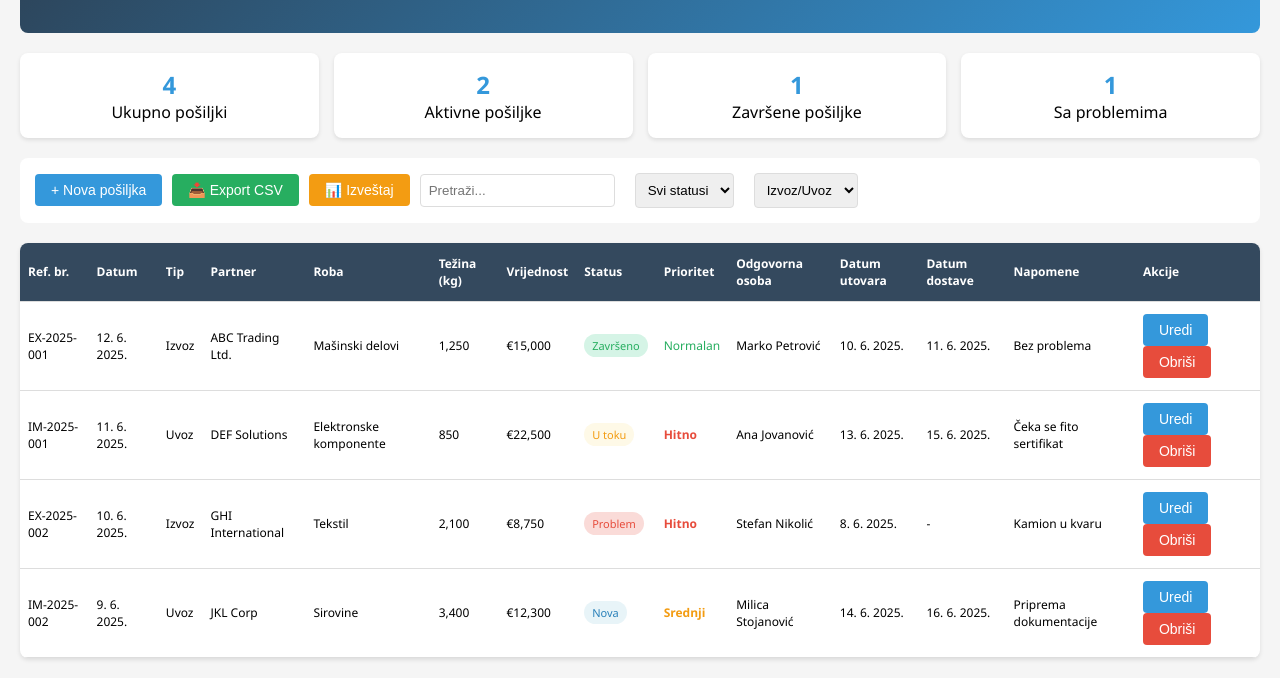
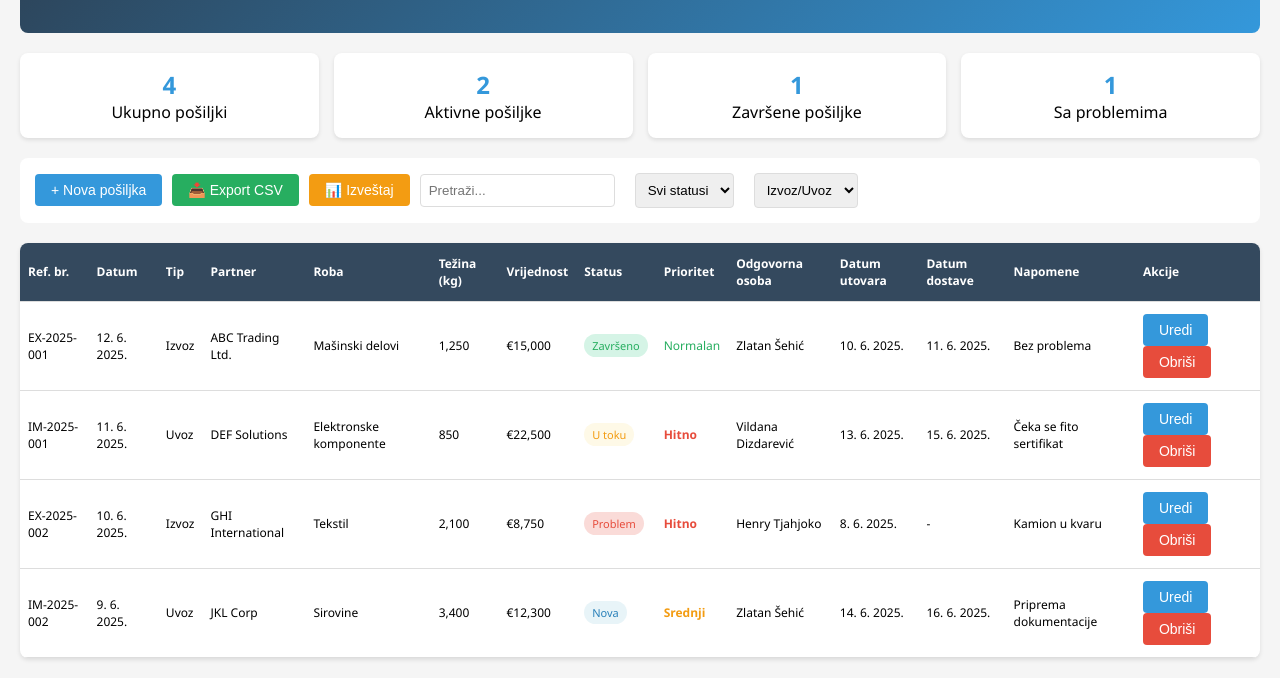
Before and after one commit to zlatansehic/Logistics-Dashboard, a plain HTML site: page index.html in a window 1280 px wide. Shown: the part 151-829 px from the top of the page. Drawn offline with Linux system fonts and the light colour scheme.

Commit message:
Update index.html

```diff
--- a/index.html
+++ b/index.html
@@ -533,7 +533,7 @@ function deleteShipment(id) {
                         value: '€15,000',
                         status: 'zavrseno',
                         priority: 'normalan',
-                        responsible: 'Marko Petrović',
+                        responsible: 'Zlatan Šehić',
                         loadDate: '2025-06-10',
                         deliveryDate: '2025-06-11',
                         notes: 'Bez problema'
@@ -549,7 +549,7 @@ function deleteShipment(id) {
                         value: '€22,500',
                         status: 'u-toku',
                         priority: 'hitno',
-                        responsible: 'Ana Jovanović',
+                        responsible: 'Vildana Dizdarević',
                         loadDate: '2025-06-13',
                         deliveryDate: '2025-06-15',
                         notes: 'Čeka se fito sertifikat'
@@ -565,7 +565,7 @@ function deleteShipment(id) {
                         value: '€8,750',
                         status: 'problem',
                         priority: 'hitno',
-                        responsible: 'Stefan Nikolić',
+                        responsible: 'Henry Tjahjoko',
                         loadDate: '2025-06-08',
                         deliveryDate: '',
                         notes: 'Kamion u kvaru'
@@ -581,7 +581,7 @@ function deleteShipment(id) {
                         value: '€12,300',
                         status: 'nova',
                         priority: 'srednji',
-                        responsible: 'Milica Stojanović',
+                        responsible: 'Zlatan Šehić',
                         loadDate: '2025-06-14',
                         deliveryDate: '2025-06-16',
                         notes: 'Priprema dokumentacije'
```
